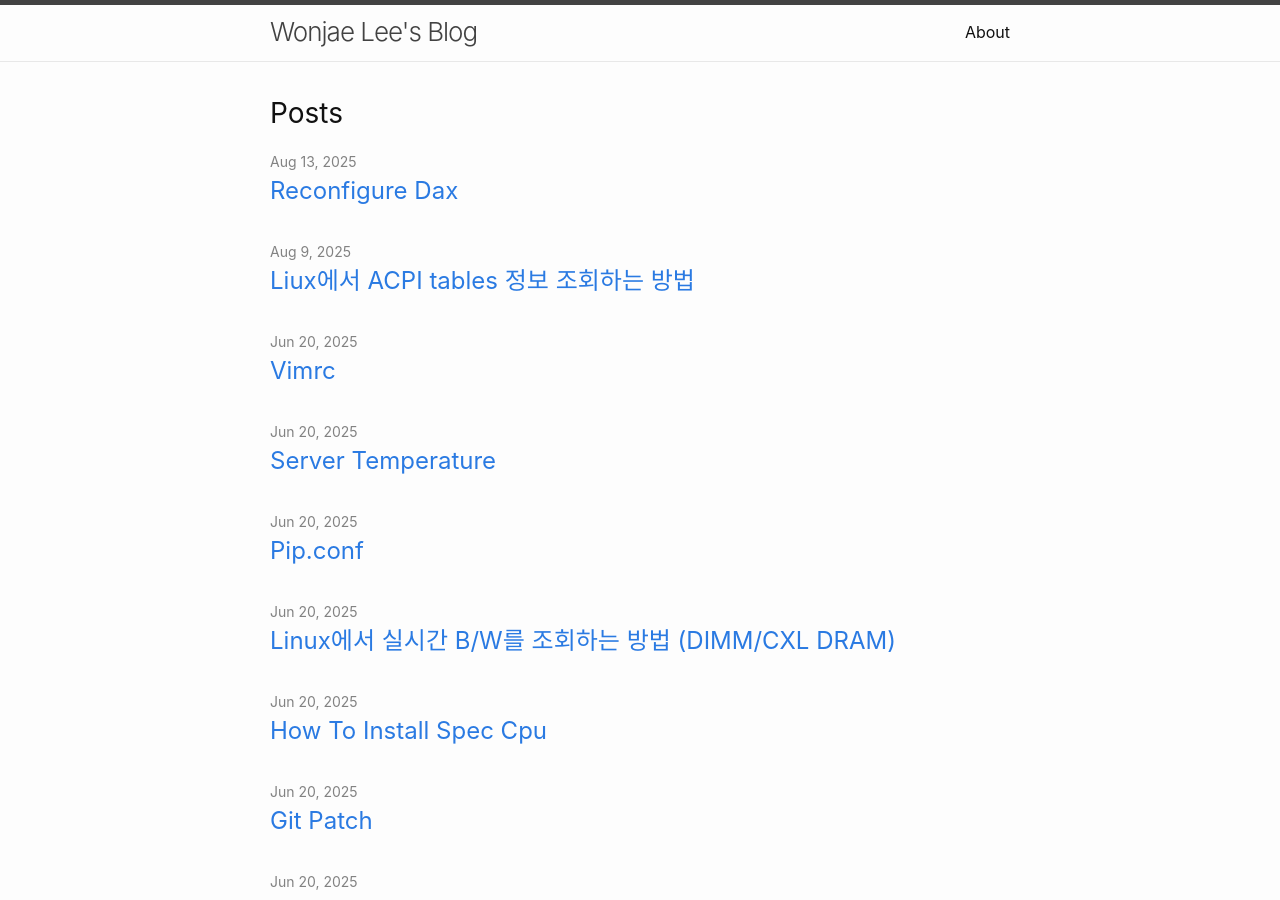
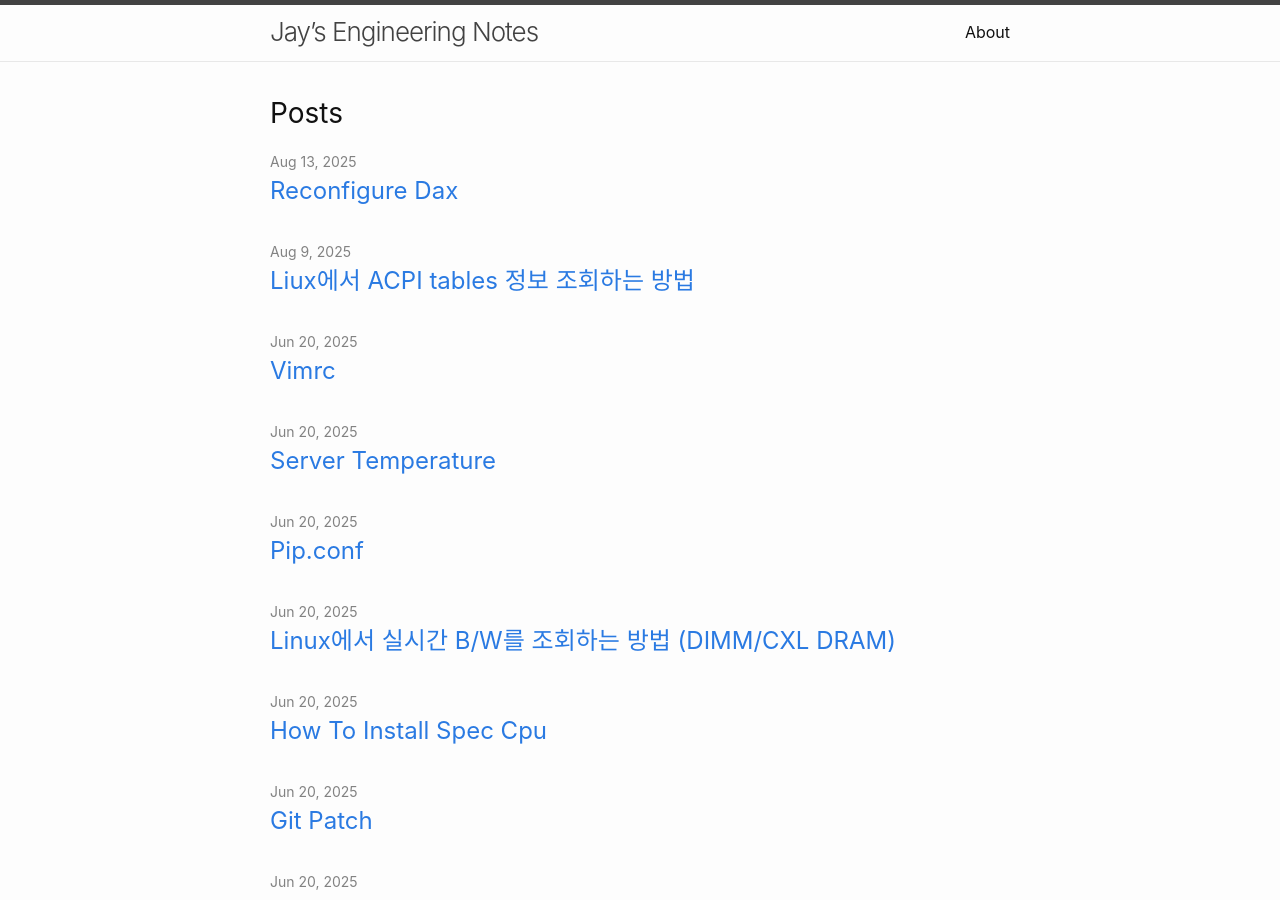
Before and after one commit to wj28lee/wj28lee.github.io, a Jekyll site: the page built from index.md, in a window 1280 px wide and 900 px high. Built offline with Jekyll 4.4.1, drawn with Linux system fonts in a browser that asks for light colours; some of the changed text lies outside the part shown.

Commit message:
_config.yml: Updates blog title

```diff
--- a/_config.yml
+++ b/_config.yml
@@ -1,5 +1,5 @@
-title: Wonjae Lee's Blog
-author: Wonjae Lee
+title: Jay’s Engineering Notes
+author: Wonjae Lee (Jay)
 email: wj28.lee@gmail.com
 description: > # this means to ignore newlines until "twitter_username:"
   Software engineer.
```
